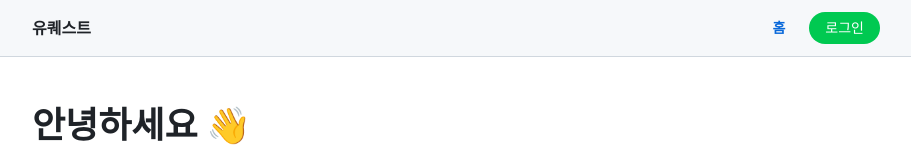
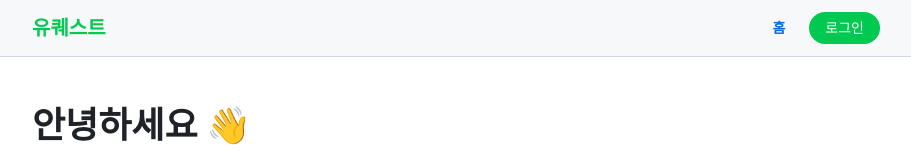
Before and after one commit to ddongbu/work_board, a React (Vite) app in the folder work_board_frontend/: page / in a window 1280 px wide. Shown: the top 160 px of the page, without its empty margins (184-1095 px from the left). Built offline with nearby package versions, Linux system fonts and the light colour scheme; no server answers.

Commit message:
fix. Header 로고 text-green-500 적용

```diff
--- a/work_board_frontend/src/components/Header.jsx
+++ b/work_board_frontend/src/components/Header.jsx
@@ -21,7 +21,7 @@ export default function Header() {
     <>
       <header className="sticky top-0 z-40 border-b border-[#D0D7DE] bg-[#F6F8FA]">
         <div className="mx-auto flex max-w-4xl items-center justify-between px-6 py-3">
-          <NavLink to="/" className="text-base font-semibold text-[#1F2328] hover:text-[#0969DA]">
+          <NavLink to="/" className="text-xl font-bold text-green-500">
             유퀘스트
           </NavLink>
           <nav className="flex items-center gap-6">
```
